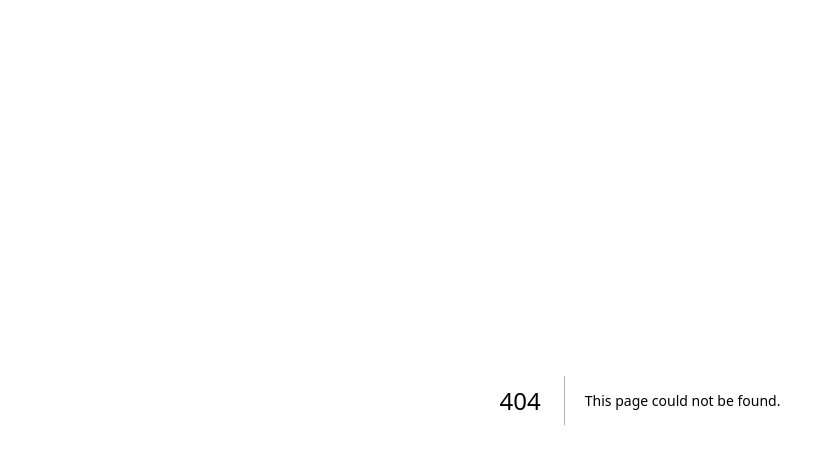
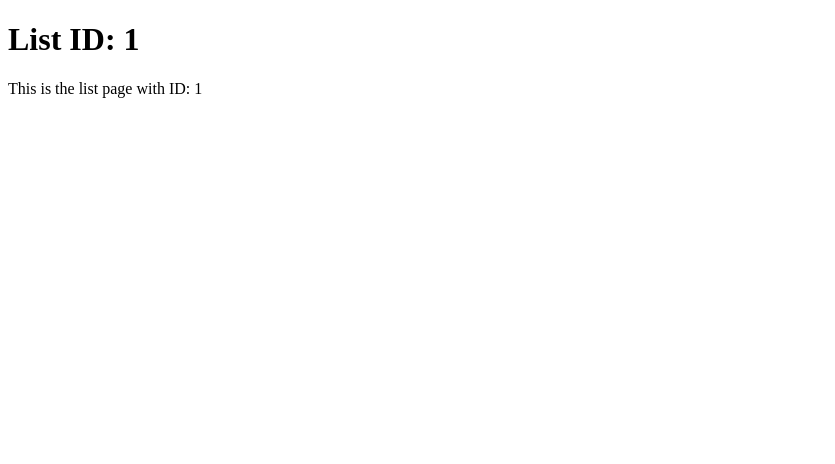
Before and after one commit to cho-one/next-js-book-project, a Next.js app: page /list/1 in a window 1280 px wide. Before the commit this address had no page. Shown: the top 464 px of the page, without its empty margins (0-835 px from the left). Built offline with nearby package versions, Linux system fonts and the light colour scheme.

Commit message:
기본 페이지 라우팅 설계 및 파일 생성

```diff
--- /dev/null
+++ b/app/list/[id]/page.tsx
@@ -0,0 +1,8 @@
+export default function ListIdPage({ params }: { params: { id: string } }) {
+  return (
+    <div>
+      <h1>List ID: {params.id}</h1>
+      <p>This is the list page with ID: {params.id}</p>
+    </div>
+  );
+}
--- /dev/null
+++ b/components/BookCard.tsx
@@ -0,0 +1,3 @@
+export default function BookCard() {
+  return <div>Book Card</div>;
+}
--- /dev/null
+++ b/components/CategoryButton.tsx
@@ -0,0 +1,3 @@
+export default function CategoryButton() {
+  <div>category button</div>;
+}
--- /dev/null
+++ b/components/Header.tsx
@@ -0,0 +1,3 @@
+export default function Header() {
+  return <div>Header</div>;
+}
```
Also changed, not shown: app/about/page.tsx (added, +7 -0 lines), app/list/page.tsx (added, +8 -0 lines).
